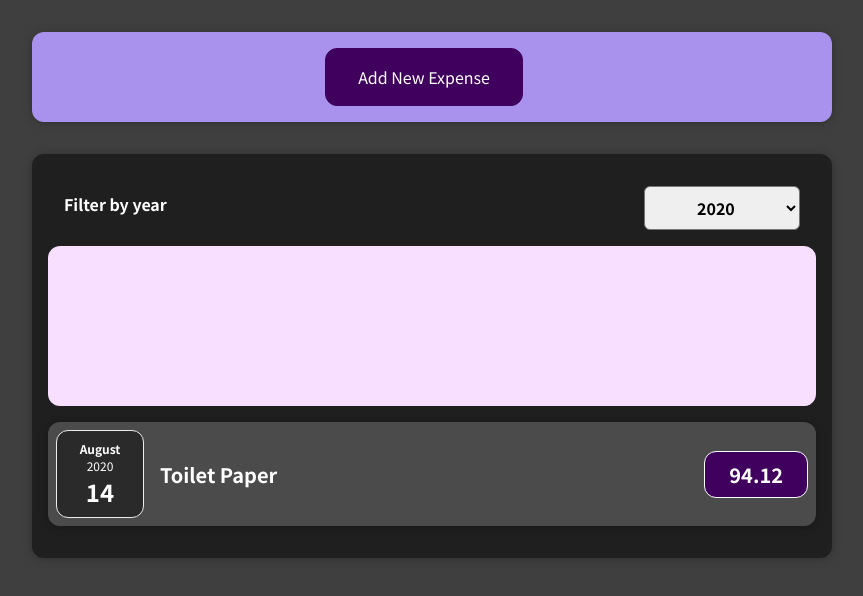
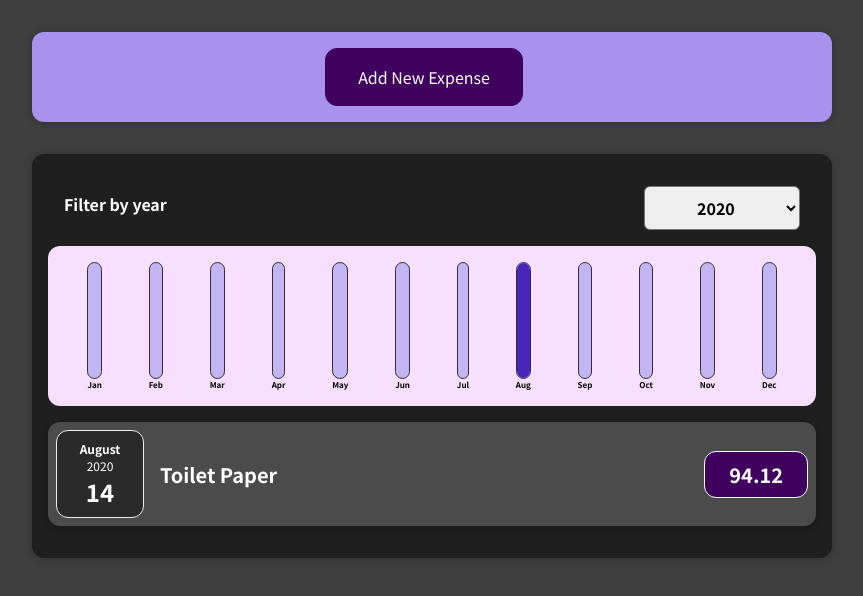
Before and after one commit to Momonkuei/01-starting-setup, a React (Create React App) app: page / in a window 1280 px wide. Shown: the top 596 px of the page, without its empty margins (208-1071 px from the left). Built offline with nearby package versions, Linux system fonts and the light colour scheme.

Commit message:
第 5 節： Rendering Lists & Conditional Content完成

```diff
--- a/src/components/Chart/Chart.js
+++ b/src/components/Chart/Chart.js
@@ -10,14 +10,14 @@ const Chart = props => {
 
 	return (
 		<div className="chart">
-			{props.dataPoints.map(datapoint => {
+			{props.dataPoints.map(dataPoint => (
 				<ChartBar
-					key={datapoint.label}
-					value={datapoint.value}
+					key={dataPoint.label}
+					value={dataPoint.value}
 					maxValue={totalMaximum}
-					label={datapoint.label}
-				/>;
-			})}
+					label={dataPoint.label}
+				/>
+			))}
 		</div>
 	);
 };
--- a/src/components/Chart/ChartBar.js
+++ b/src/components/Chart/ChartBar.js
@@ -5,7 +5,7 @@ import './ChartBar.css';
 const ChartBar = props => {
 	let barFillHeight = '0%';
 
-	if (props.max > 0) {
+	if (props.maxValue > 0) {
 		barFillHeight = Math.round((props.value / props.maxValue) * 100) + '%';
 		/* 但在 Chart.js maxValue={null} */
 	}
--- a/src/components/NewExpense/ExpenseForm.js
+++ b/src/components/NewExpense/ExpenseForm.js
@@ -28,7 +28,7 @@ const ExpenseForm = props => {
 
 		const expenseData = {
 			title: enteredTitle,
-			amount: enteredAmount,
+			amount: +enteredAmount,
 			date: new Date(enteredDate),
 		};
 
```
